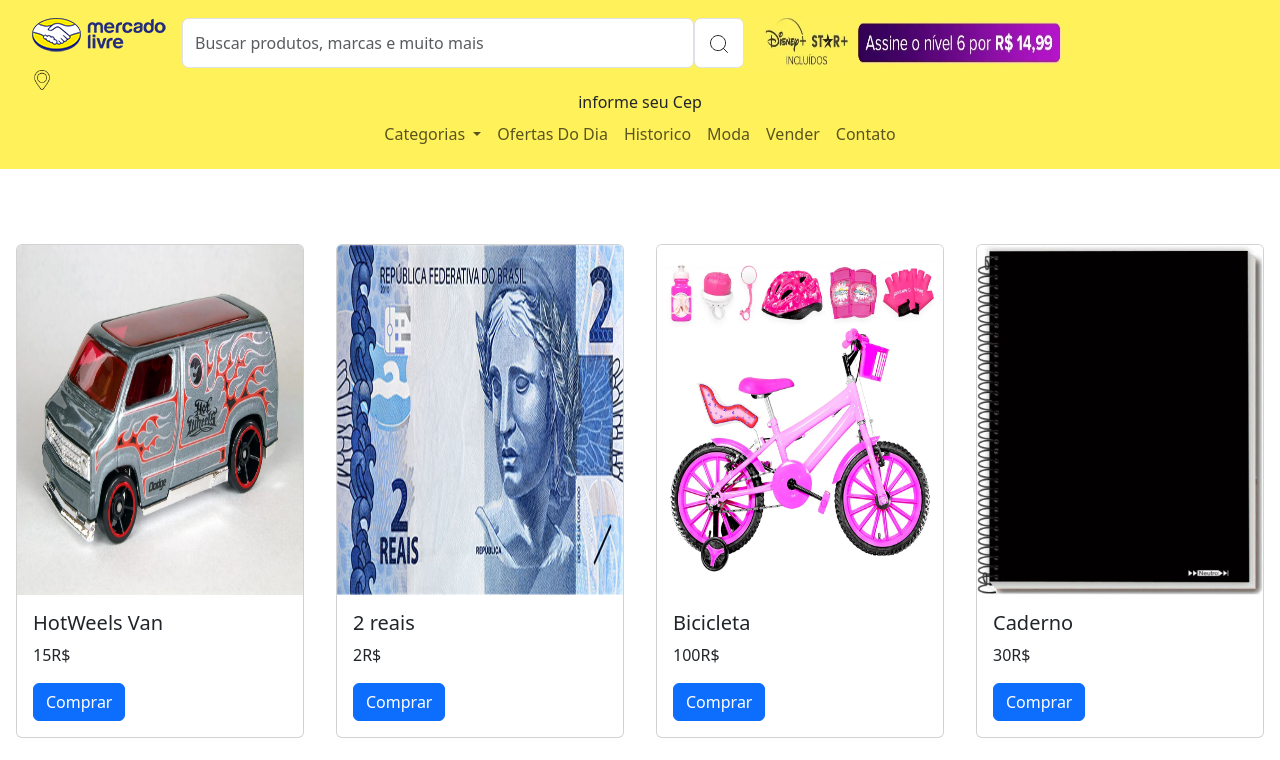
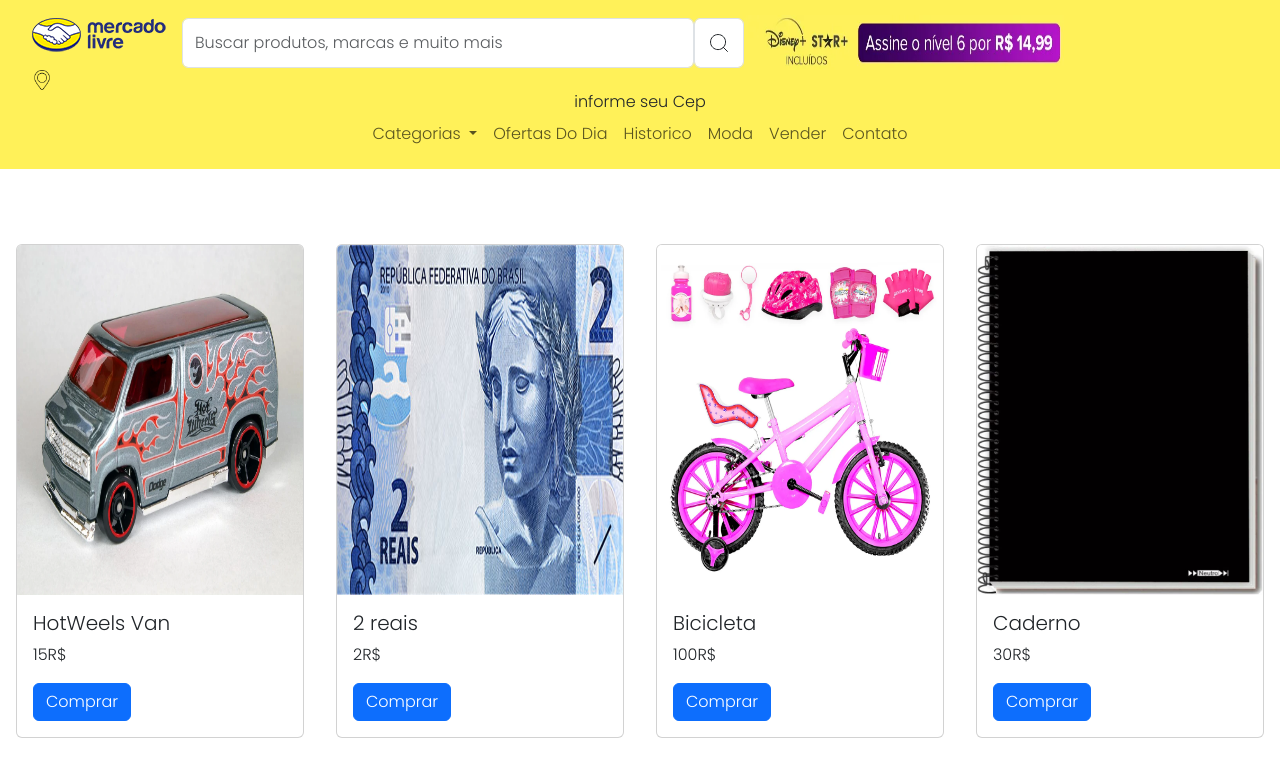
Before and after one commit to NathanZMacedo/mercado-livre, a plain HTML site: page index.html in a window 1280 px wide. Shown: the top 760 px of the page. Drawn offline with nearby package versions, Linux system fonts and the light colour scheme.

Commit message:
finalizado

```diff
--- a/index.css
+++ b/index.css
@@ -1,3 +1,4 @@
+@import url('https://fonts.googleapis.com/css2?family=Poppins:wght@300&display=swap');
 .nav-imagem{
     width: 150px;
     height: 50px;
@@ -51,3 +52,6 @@
     background-color: rgb(223, 223, 223);
     margin-top: 40px;
 }
+body{
+    font-family: 'Poppins', sans-serif;
+}
```
